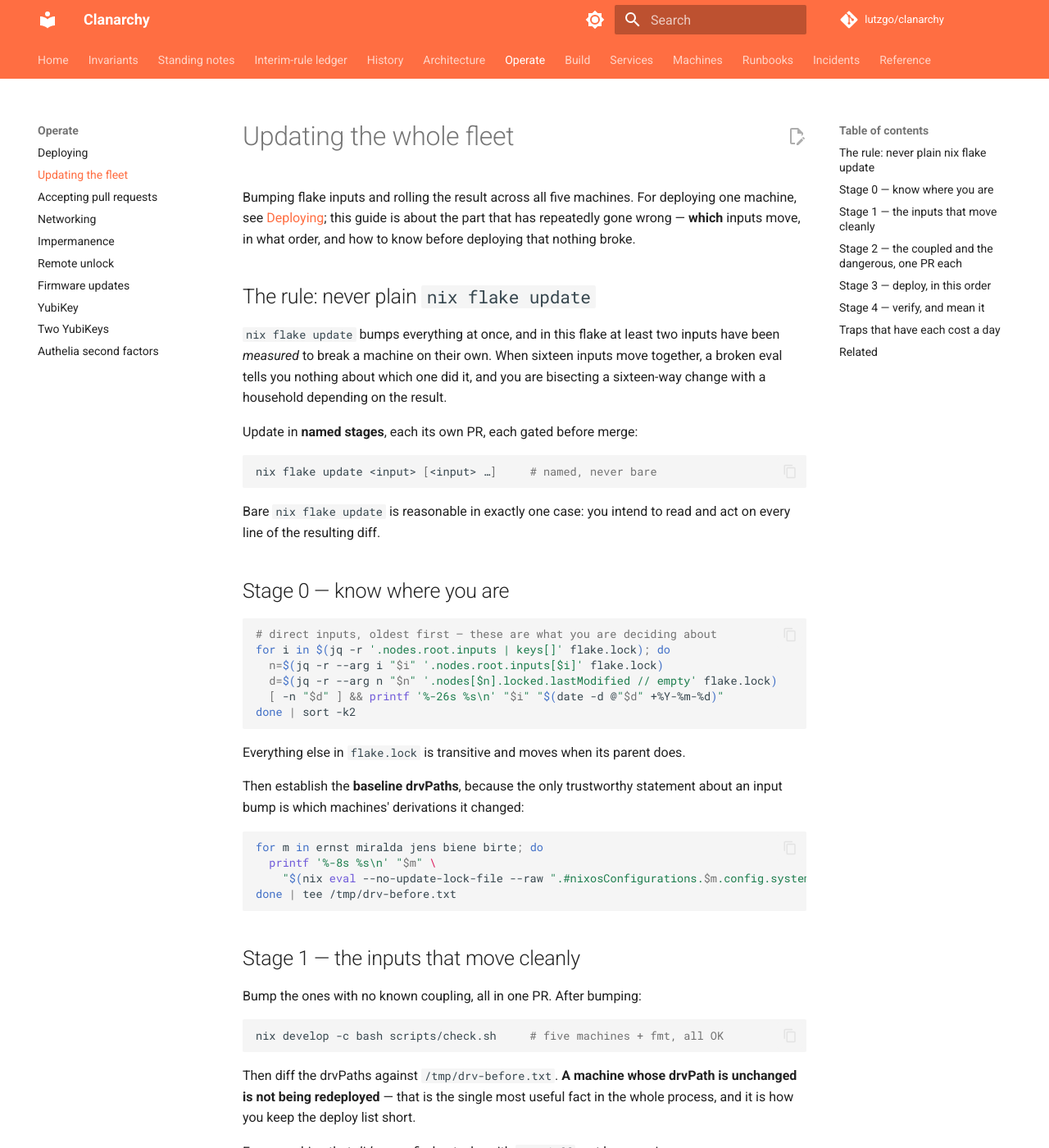
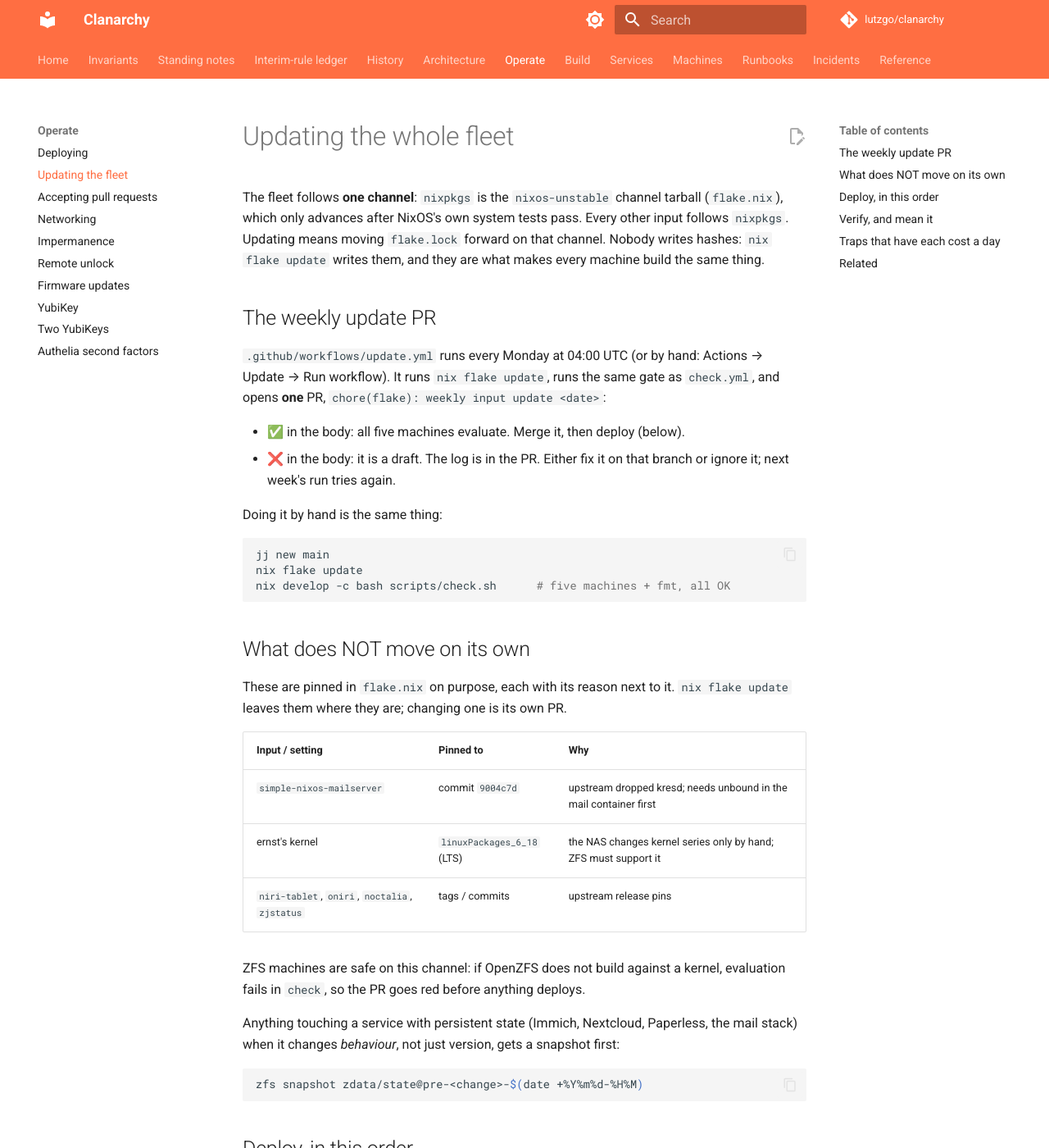
Before and after one commit to lutzgo/clanarchy, an MkDocs documentation site: the page built from docs/guides/updating-the-fleet.md, in a window 1280 px wide and 1400 px high. Shown: the whole window at 82% size. Built offline with MkDocs 1.6.1 and Material for MkDocs 9.7.7, drawn with Linux system fonts in a browser that asks for light colours; comment, search, counter and statistics services are not loaded; some of the changed text lies outside the part shown.

Commit message:
chore(flake): follow the nixos-unstable channel, weekly update PR (#489)
Updating gets simpler: one channel, one weekly PR, no hand-staging.

- nixpkgs: nixpkgs-unstable -> nixos-unstable channel (also gated on the
  NixOS system tests). All inputs updated (nixpkgs 2026-11-21 2786a2a).
- ernst: boot.kernelPackages pinned to linuxPackages_6_18 (LTS, ZFS 2.4.4);
  now 6.18.64.
- simple-nixos-mailserver pinned to its current commit 9004c7d: upstream
  removed localDnsResolver (kresd) and asserts a DNSSEC resolver; moving it
  is its own PR.
- mail.nix: dnsPropagationCheck -> dnsAuthoritativePropagationCheck (nixpkgs
  split the ACME option; same behaviour).
- .github/workflows/update.yml: Mondays, nix flake update + the check.yml
  gate, opens one PR (draft if the check fails).
- docs/guides/updating-the-fleet.md rewritten for that flow.

check: all five machines OK, fmt OK.

Co-authored-by: Claude Opus 5.5 <noreply@anthropic.com>

````diff
--- a/docs/guides/updating-the-fleet.md
+++ b/docs/guides/updating-the-fleet.md
@@ -1,101 +1,54 @@
 # Updating the whole fleet
 
-Bumping flake inputs and rolling the result across all five machines.
-For deploying one machine, see [Deploying](deploy.md); this guide is about the
-part that has repeatedly gone wrong — **which** inputs move, in what order, and
-how to know before deploying that nothing broke.
+The fleet follows **one channel**: `nixpkgs` is the `nixos-unstable` channel
+tarball (`flake.nix`), which only advances after NixOS's own system tests
+pass. Every other input follows `nixpkgs`. Updating means moving
+`flake.lock` forward on that channel. Nobody writes hashes: `nix flake update`
+writes them, and they are what makes every machine build the same thing.
 
-## The rule: never plain `nix flake update`
+## The weekly update PR
 
-`nix flake update` bumps everything at once, and in this flake at least two
-inputs have been *measured* to break a machine on their own. When sixteen
-inputs move together, a broken eval tells you nothing about which one did it,
-and you are bisecting a sixteen-way change with a household depending on the
-result.
+`.github/workflows/update.yml` runs every Monday at 04:00 UTC (or by hand:
+Actions → Update → Run workflow). It runs `nix flake update`, runs the same
+gate as `check.yml`, and opens **one** PR, `chore(flake): weekly input update
+<date>`:
 
-Update in **named stages**, each its own PR, each gated before merge:
+- ✅ in the body: all five machines evaluate. Merge it, then deploy (below).
+- ❌ in the body: it is a draft. The log is in the PR. Either fix it on that
+  branch or ignore it; next week's run tries again.
+
+Doing it by hand is the same thing:
 
 ```bash
-nix flake update <input> [<input> …]     # named, never bare
+jj new main
+nix flake update
+nix develop -c bash scripts/check.sh      # five machines + fmt, all OK
 ```
 
-Bare `nix flake update` is reasonable in exactly one case: you intend to read
-and act on every line of the resulting diff.
+## What does NOT move on its own
 
-## Stage 0 — know where you are
+These are pinned in `flake.nix` on purpose, each with its reason next to it.
+`nix flake update` leaves them where they are; changing one is its own PR.
 
-```bash
-# direct inputs, oldest first — these are what you are deciding about
-for i in $(jq -r '.nodes.root.inputs | keys[]' flake.lock); do
-  n=$(jq -r --arg i "$i" '.nodes.root.inputs[$i]' flake.lock)
-  d=$(jq -r --arg n "$n" '.nodes[$n].locked.lastModified // empty' flake.lock)
-  [ -n "$d" ] && printf '%-26s %s\n' "$i" "$(date -d @"$d" +%Y-%m-%d)"
-done | sort -k2
-```
+| Input / setting | Pinned to | Why |
+|---|---|---|
+| `simple-nixos-mailserver` | commit `9004c7d` | upstream dropped kresd; needs unbound in the mail container first |
+| ernst's kernel | `linuxPackages_6_18` (LTS) | the NAS changes kernel series only by hand; ZFS must support it |
+| `niri-tablet`, `oniri`, `noctalia`, `zjstatus` | tags / commits | upstream release pins |
 
-Everything else in `flake.lock` is transitive and moves when its parent does.
+ZFS machines are safe on this channel: if OpenZFS does not build against a
+kernel, evaluation fails in `check`, so the PR goes red before anything
+deploys.
 
-Then establish the **baseline drvPaths**, because the only trustworthy statement
-about an input bump is which machines' derivations it changed:
-
-```bash
-for m in ernst miralda jens biene birte; do
-  printf '%-8s %s\n' "$m" \
-    "$(nix eval --no-update-lock-file --raw ".#nixosConfigurations.$m.config.system.build.toplevel.drvPath")"
-done | tee /tmp/drv-before.txt
-```
-
-## Stage 1 — the inputs that move cleanly
-
-Bump the ones with no known coupling, all in one PR. After bumping:
-
-```bash
-nix develop -c bash scripts/check.sh     # five machines + fmt, all OK
-```
-
-Then diff the drvPaths against `/tmp/drv-before.txt`. **A machine whose drvPath
-is unchanged is not being redeployed** — that is the single most useful fact in
-the whole process, and it is how you keep the deploy list short.
-
-For a machine that *did* move, find out why with `nix-diff`, not by guessing:
-
-```bash
-nix-diff /nix/store/<before>.drv /nix/store/<after>.drv | head -40
-```
-
-**Do not read `nix build --dry-run` as the change set.** It lists every
-derivation missing from *this laptop's* store, which wildly overstates a remote
-host's rebuild — it once read `container-arr` as changing when its system drv
-was byte-identical (#346).
-
-## Stage 2 — the coupled and the dangerous, one PR each
-
-Inputs that are known not to move alone. **Verify each claim here before
-trusting it — these expire.** The check is two minutes:
-
-```bash
-nix flake update <input>
-nix eval --no-update-lock-file --raw '.#nixosConfigurations.<machine>.config.system.build.toplevel.drvPath'
-git checkout flake.lock          # or: cp back a copy you made first
-```
-
-Current state of the known couplings, re-measured 2026-11-01:
-
-| Input | Status |
-|---|---|
-| `nixpkgs` | One input for the whole fleet since #368 (the nixpkgs-unstable channel tarball, `flake.nix`). The old `nixpkgs-unstable` input and its `importService` coupling with birte are gone along with the second package set. |
-| `jovian-nixos` | **No longer blocked.** It used to fail with `attribute 'holo-session-selection' missing`; that was Jovian moving its package set into a `makeScope` namespace, fixed in #362 by using `pkgs.jovianPackages.*`. Moved alone successfully on 2026-10-25. |
-| `clan-core` | Carries `nixpkgs` with it. Treat as a nixpkgs bump, never as a small one. |
-
-Anything touching a service with persistent state — Immich, Nextcloud,
-Paperless, the mail stack — is its own PR with its own rollback plan, not part
-of a sweep. Take a `pg_dump` **and** a ZFS snapshot first:
+Anything touching a service with persistent state (Immich, Nextcloud,
+Paperless, the mail stack) when it changes *behaviour*, not just version,
+gets a snapshot first:
 
 ```bash
 zfs snapshot zdata/state@pre-<change>-$(date +%Y%m%d-%H%M)
 ```
 
-## Stage 3 — deploy, in this order
+## Deploy, in this order
 
 Deploy **ernst last**. It runs the ingress path, so if it comes up wrong
 nothing else is reachable by name — and you want the laptops already updated and
@@ -125,7 +78,7 @@ on the *target*, and a handheld APU compiling vendor Mesa takes hours while
 ernst idles. Use the build-on-ernst-and-relay recipe in
 [AGENTS.md](https://github.com/lutzgo/clanarchy/blob/main/AGENTS.md) §2.
 
-## Stage 4 — verify, and mean it
+## Verify, and mean it
 
 A deploy that exits 0 has not been verified. For each machine:
 
````
Also changed, not shown: 7 other files.
